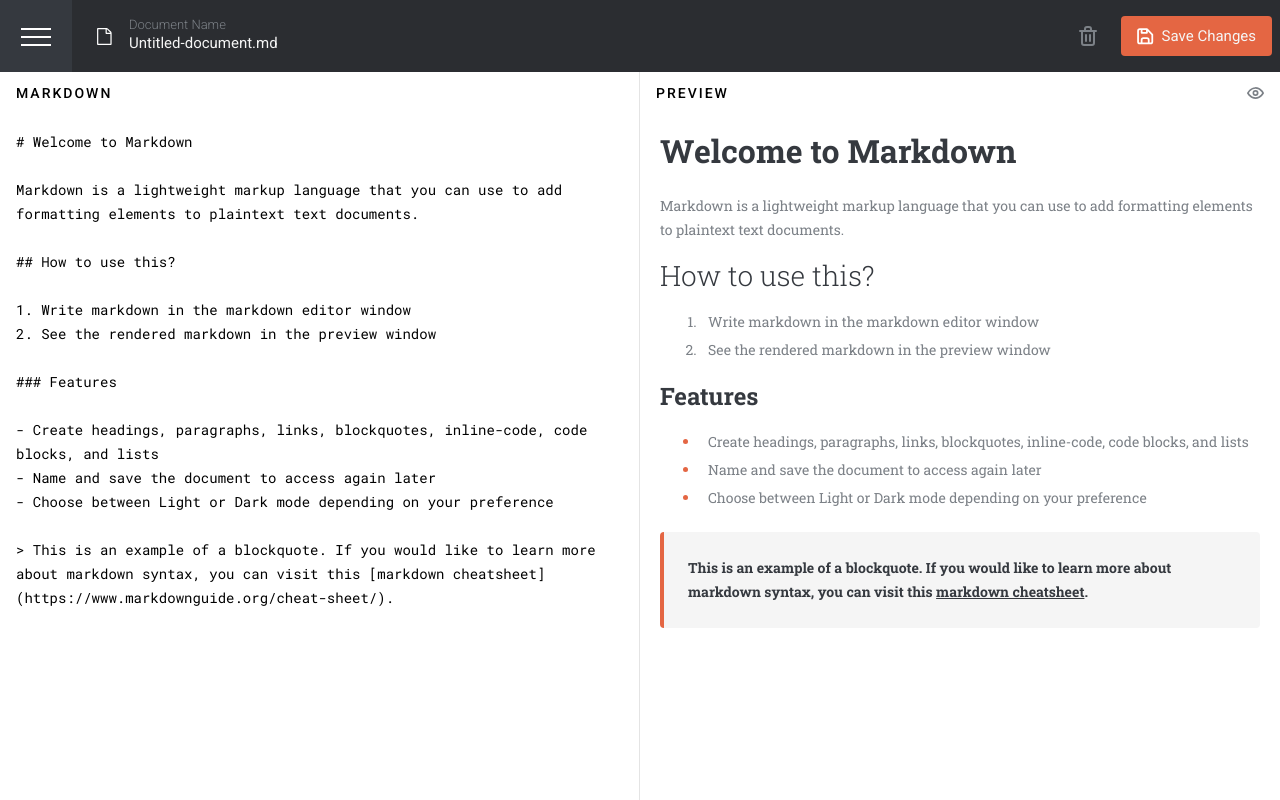
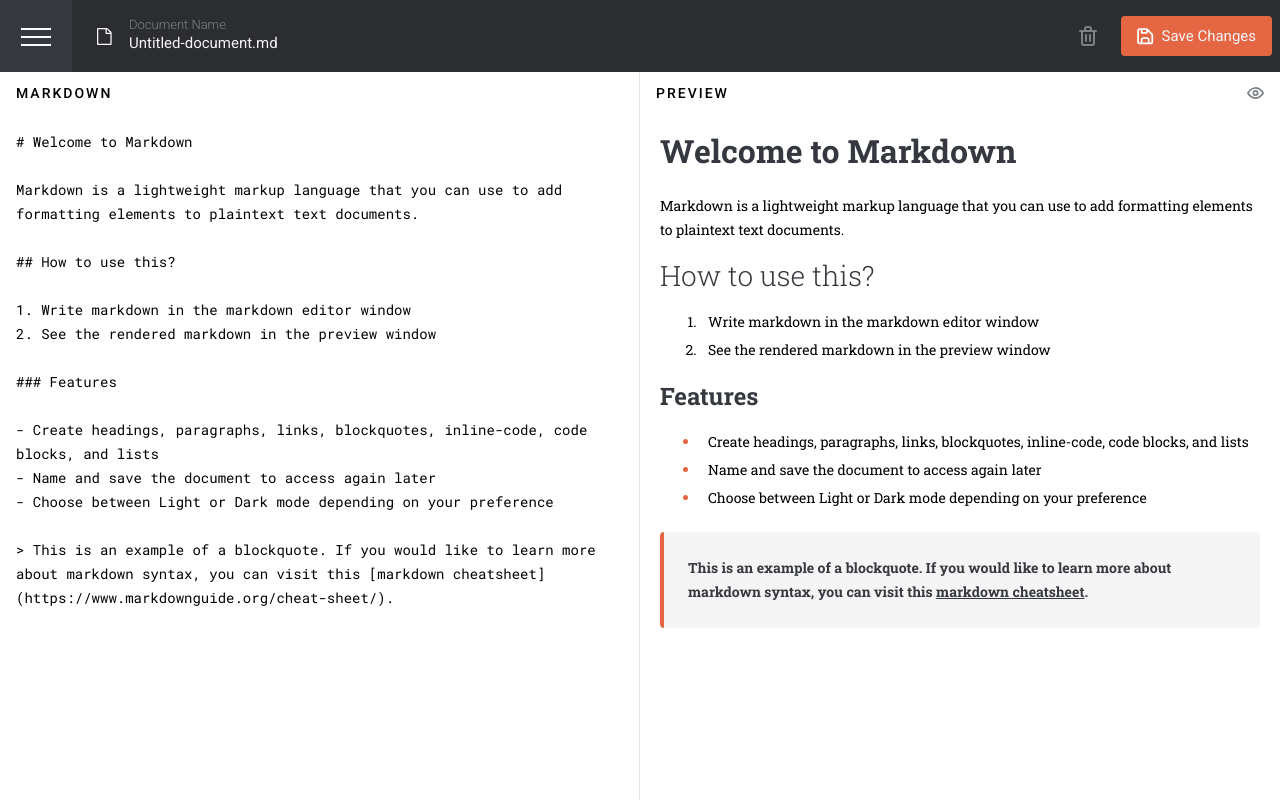
Before and after one commit to Furxx2000/In-browser-markdown-editor, a React (Vite) app: page / in a window 1280 px wide. Built offline with nearby package versions, Linux system fonts and the light colour scheme.

Commit message:
Remove isDarkMode prop

```diff
--- a/src/components/UI/Preview.tsx
+++ b/src/components/UI/Preview.tsx
@@ -1,14 +1,13 @@
-import '../../scss/Preview.scss';
 import { useEffect, useState } from 'react';
 import ConvertMarkdownToPreview from '../../helpers/ConvertMarkdownToPreview';
+import '../../scss/Preview.scss';
 
 interface Props {
   content: string;
-  isDarkMode: boolean;
   isMarkdownOpen?: boolean;
 }
 
-function Preview({ content, isDarkMode, isMarkdownOpen }: Props) {
+function Preview({ content, isMarkdownOpen }: Props) {
   const [htmlContent, setHtmlContent] = useState('');
   const mql = window.matchMedia('(max-width: 480px)');
 
@@ -23,9 +22,7 @@ function Preview({ content, isDarkMode, isMarkdownOpen }: Props) {
     >
       <div
         id='preview'
-        className={`preview-content grid ff-roboto-slab text-gray-${
-          isDarkMode ? '3' : '2'
-        } fs-250 ${isDarkMode ? 'dark-mode' : ''}`}
+        className='preview-content grid ff-roboto-slab fs-250'
         dangerouslySetInnerHTML={{ __html: htmlContent }}
       ></div>
     </section>
```
